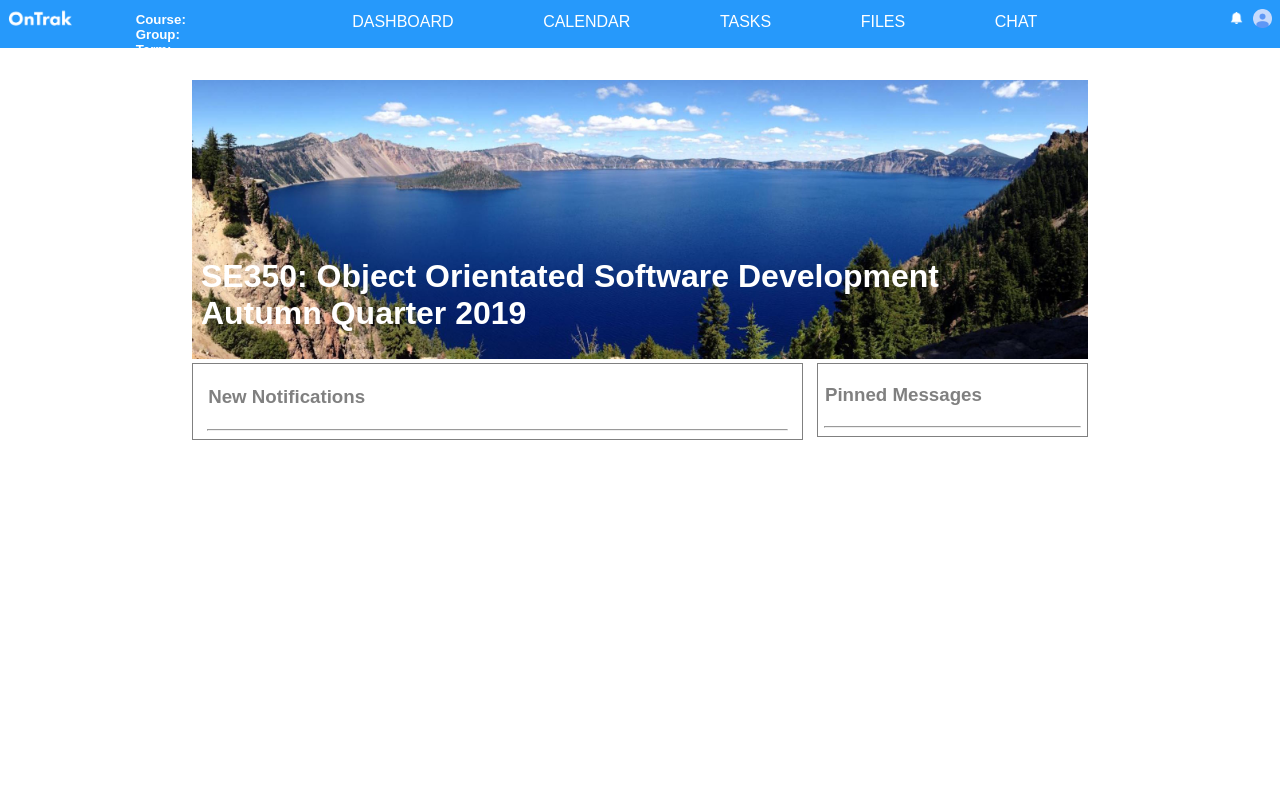
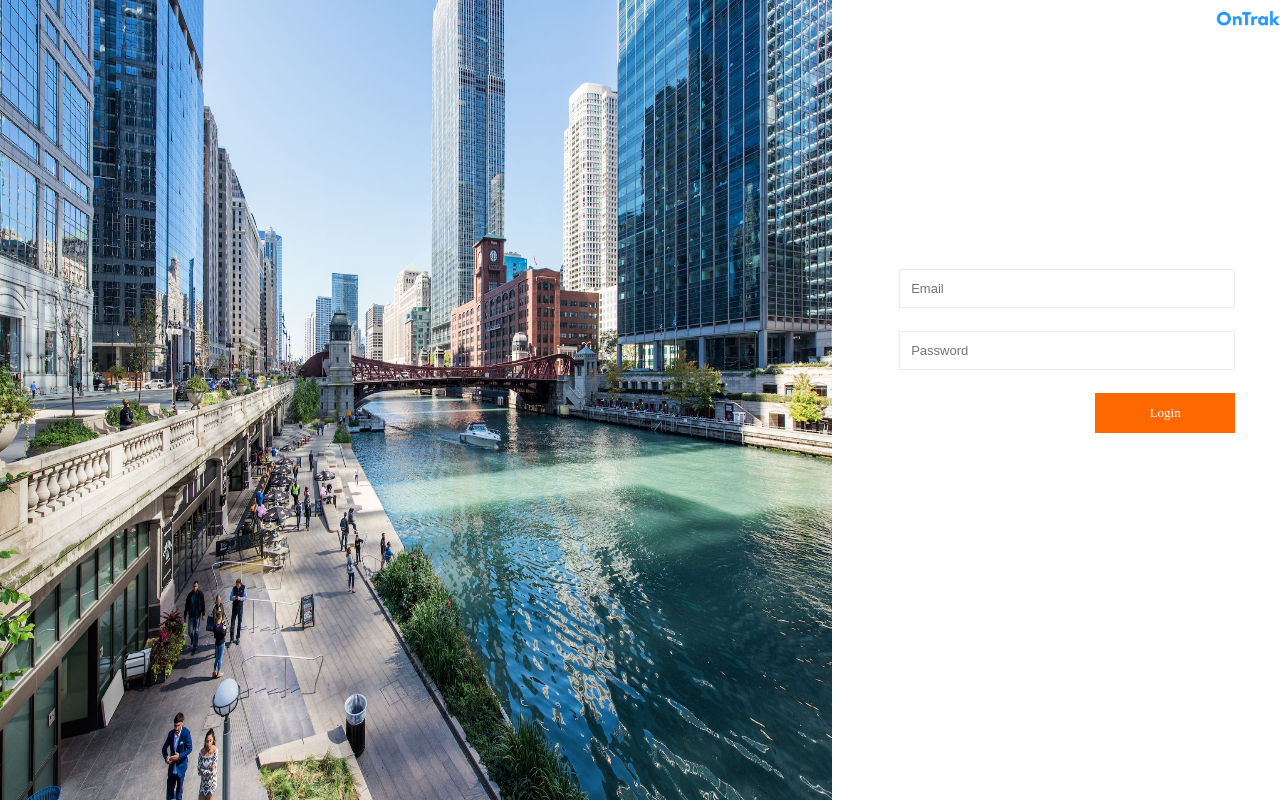
Before and after one commit to jmk1997/OnTrak, a React (Create React App) app in the folder client/: page / in a window 1280 px wide. Built offline with nearby package versions, Linux system fonts and the light colour scheme.

Commit message:
Latest Dahboard, Groups, Login updates

```diff
--- a/client/src/App.css
+++ b/client/src/App.css
@@ -8,8 +8,9 @@
 .logo {
   width: 25%;
   margin-top: 0;
-  margin-right: 5%;
+  right: 0;
   float: right;
+  position: absolute;
 }
 
 form {
--- a/client/src/App.js
+++ b/client/src/App.js
@@ -1,5 +1,5 @@
 import React, { Component } from 'react';
-import logo from './OnTrak_blue.png';
+import logoBlue from './OnTrak_blue.png';
 import loginImg from './chi.jpg';
 import './App.css';
 import Groups from './Groups';
@@ -10,22 +10,25 @@ class App extends Component {
   render() {
     return (
 
+
       <div className="App" id="app-div">
         <img src={loginImg} className="loginImage" />
+
         <div className="loginForm">
-          <img src={logo} className="logo" />
-          <form>
+          <img src={logoBlue} className="logo" />
+
+          <form  onSubmit={this.handleSubmit}>
             <div className="formGroup">
               <input type="email" name="email" id="email" placeholder="Email" required />
             </div>
 
-            <div class="formGroup">
+            <div className="formGroup">
               <input type="pass" name="pass" id="pass" placeholder="Password" required />
             </div>
 
             <div className="formSubmit">
 
-              <input type="submit" value="Login" class="submit" name="submit" id="submit" />
+              <input type="submit" value="Login" className="submit" name="submit" id="submit" />
 
             </div>
           </form>
--- a/client/src/Dashboard.css
+++ b/client/src/Dashboard.css
@@ -57,9 +57,9 @@ li a:hover {
 }
 
 .bell {
-    width: 1%;
+    width: .75%;
     float: right;
-    margin-top: .9%;
+    margin-top: 1%;
     margin-right: .8%;
 }
 
--- a/client/src/Dashboard.js
+++ b/client/src/Dashboard.js
@@ -1,7 +1,7 @@
 import React, { Component } from 'react';
 import logo from './OnTrak.png';
-import avatar from './avatar.png';
-import bell from './bell.png';
+import avatar from './User.svg';
+import bell from './Bell.svg';
 import lake from './lake.jpg';
 import './Dashboard.css';
 
--- a/client/src/index.js
+++ b/client/src/index.js
@@ -6,5 +6,5 @@ import Groups from './Groups';
 import Dashboard from './Dashboard';
 import registerServiceWorker from './registerServiceWorker';
 
-ReactDOM.render(<Dashboard />, document.getElementById('root'));
+ReactDOM.render(<App />, document.getElementById('root'));
 registerServiceWorker();
```
Also changed, not shown: client/src/Bell.svg (added), client/src/User.svg (added).
